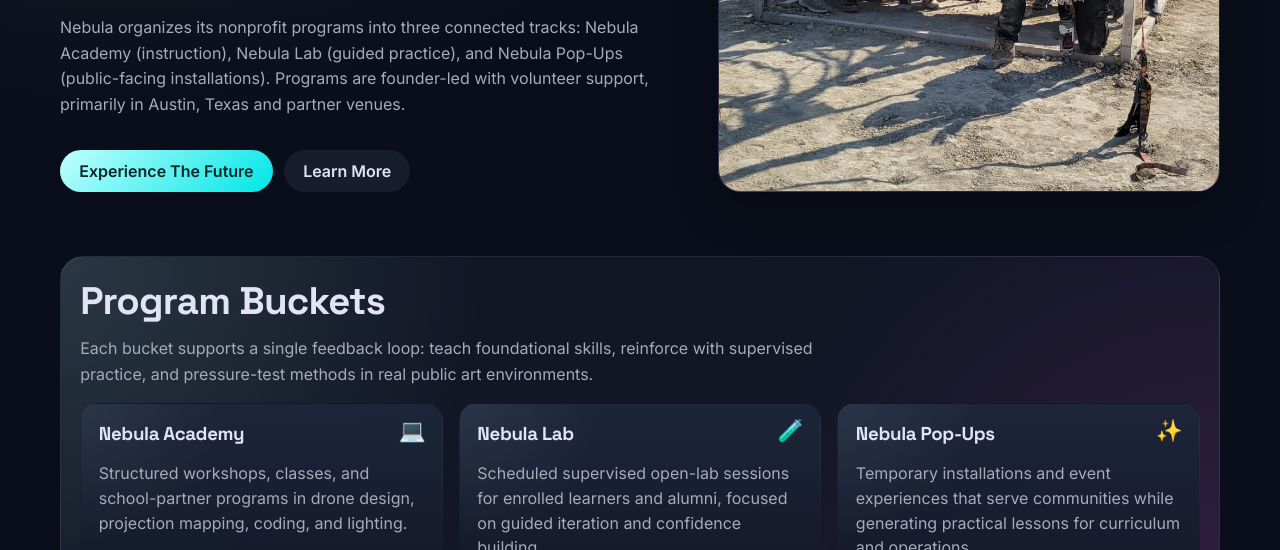
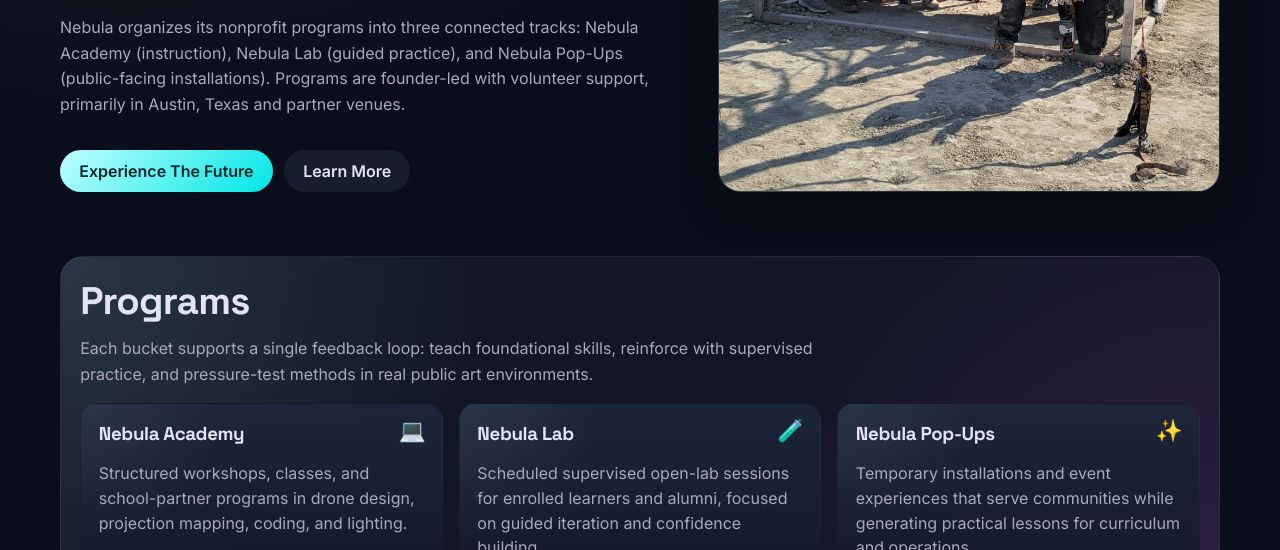
Before and after one commit to shawnj609/NebulaWebsiteV2, a plain HTML site: page index.html in a window 1280 px wide. Shown: the part 550-1100 px from the top of the page. Drawn offline with Linux system fonts and the light colour scheme.

Commit message:
Rename homepage programs section

```diff
--- a/index.html
+++ b/index.html
@@ -59,7 +59,7 @@
 
     <section class="section">
       <div class="featured-video-card program-buckets-shell">
-        <h2>Program Buckets</h2>
+        <h2>Programs</h2>
         <p class="section-intro">
           Each bucket supports a single feedback loop: teach foundational skills, reinforce with supervised practice,
           and pressure-test methods in real public art environments.
```
